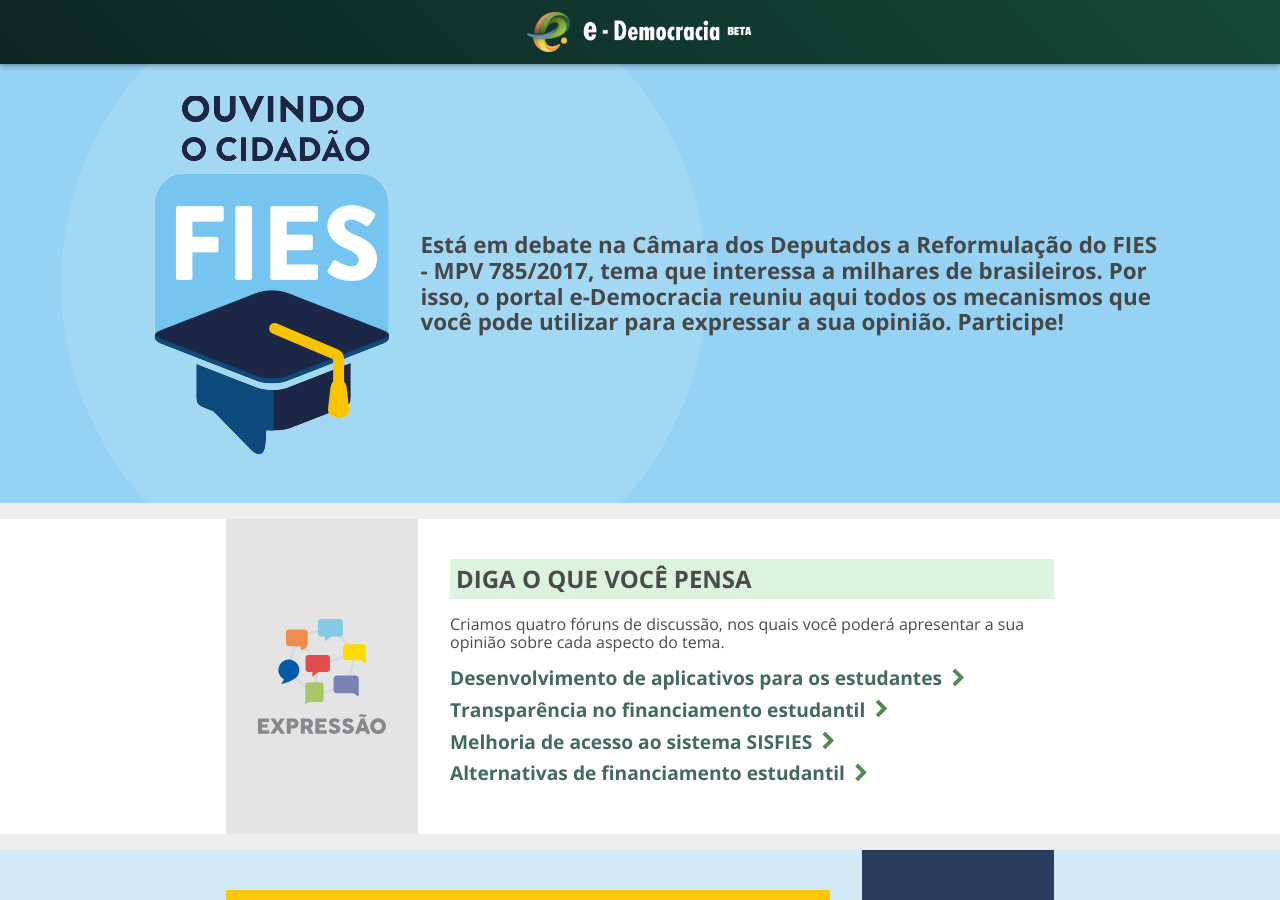
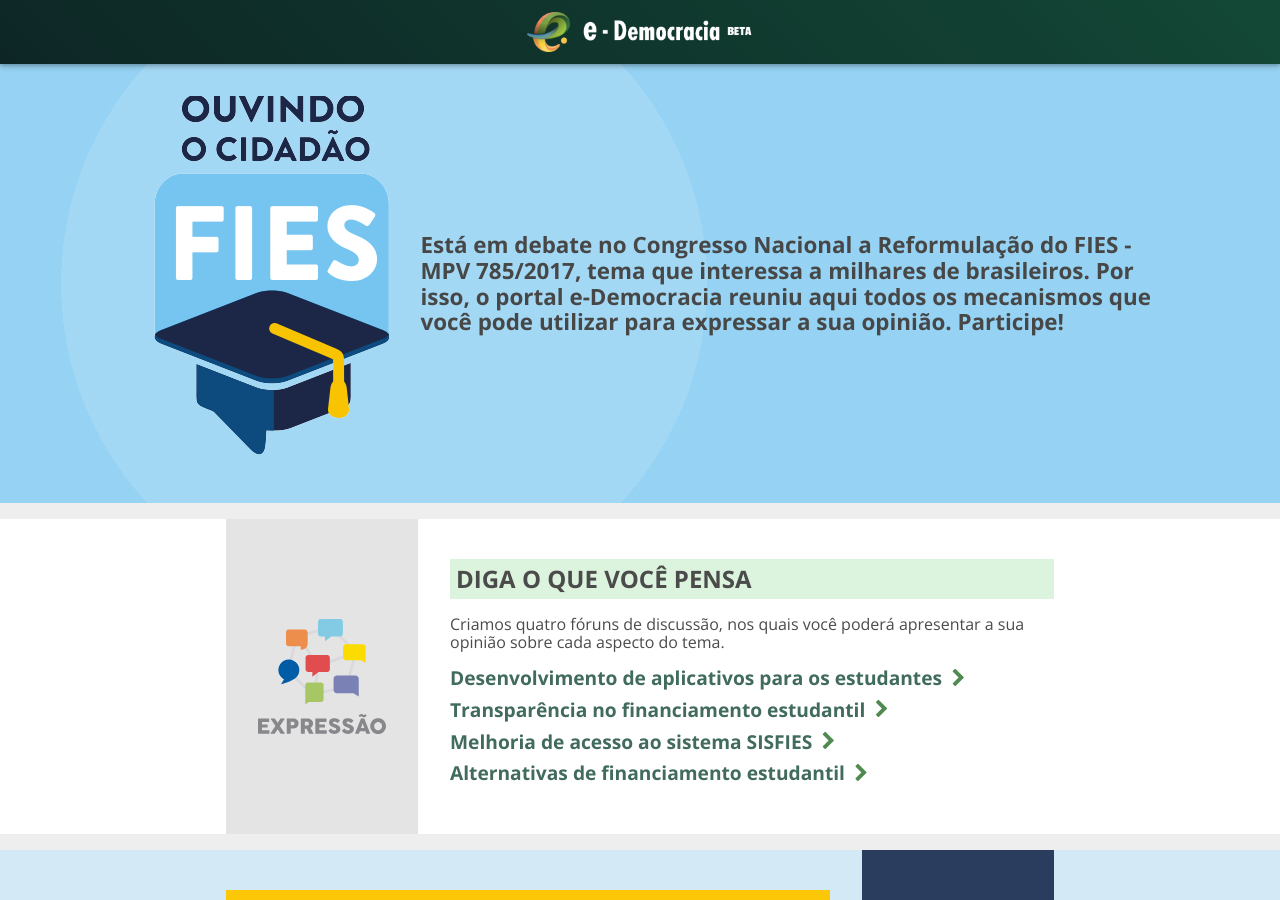
Before and after one commit to labhackercd/hotsite-edemocracia, a Jekyll site: the page built from index.html, in a window 1280 px wide and 900 px high. Built offline with Jekyll 4.4.1, drawn with Linux system fonts in a browser that asks for light colours.

```diff
--- a/index.html
+++ b/index.html
@@ -17,7 +17,7 @@
     <div class="main-banner__content">
       <!-- <img class="main-banner__title" src="{{site.baseurl}}/assets/images/ouvindo-o-cidadao-2.png" alt="Ouvindo o cidadão - FIES"></img> -->
       <p class="main-banner__text">
-         Está em debate na Câmara dos Deputados a Reformulação do FIES - MPV 785/2017, tema que interessa a milhares de brasileiros. Por isso, o portal e-Democracia reuniu aqui todos os mecanismos que você pode utilizar para expressar a sua opinião. Participe!
+         Está em debate no Congresso Nacional a Reformulação do FIES - MPV 785/2017, tema que interessa a milhares de brasileiros. Por isso, o portal e-Democracia reuniu aqui todos os mecanismos que você pode utilizar para expressar a sua opinião. Participe!
       </p>
     </div>
   </div>
```
